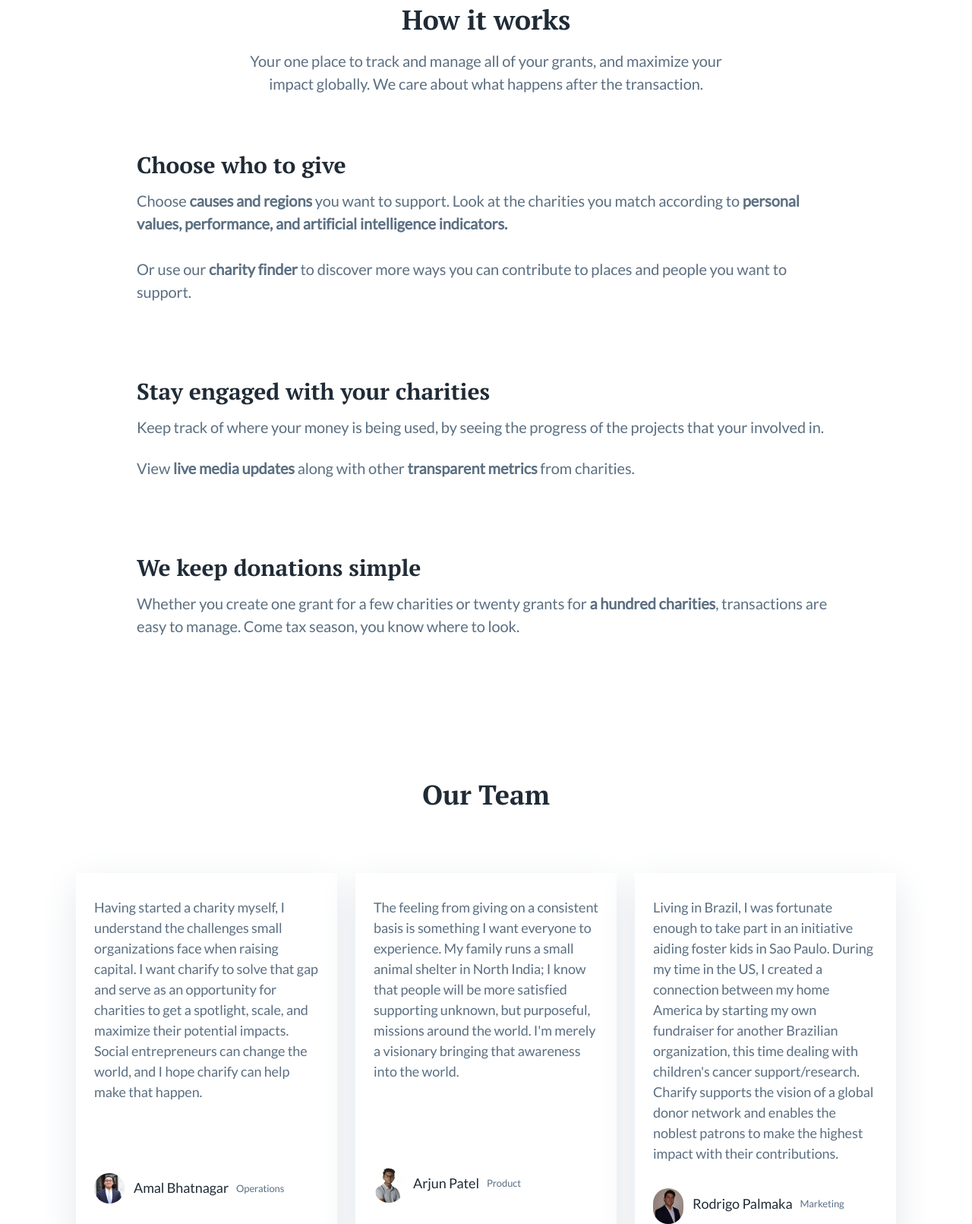
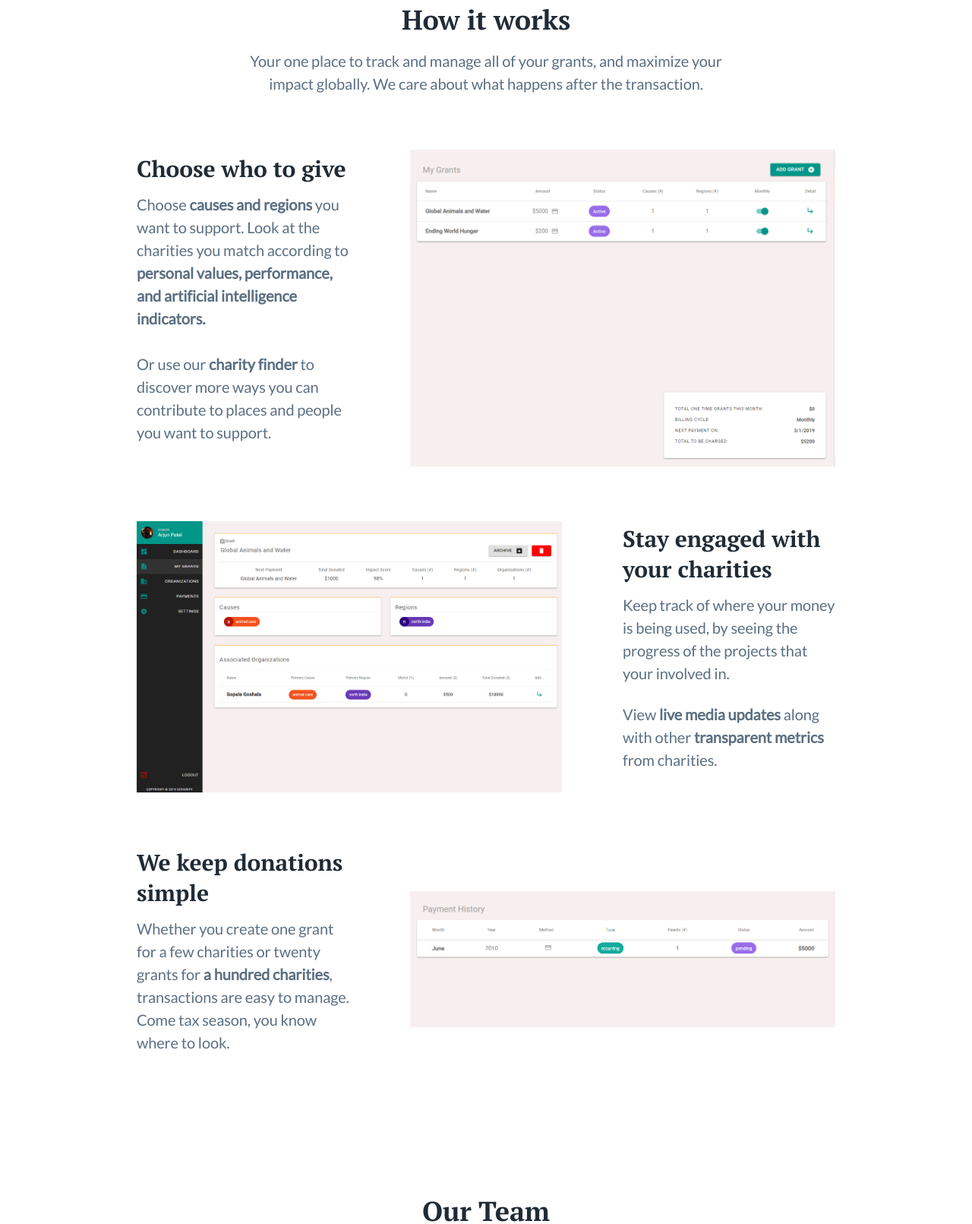
Before and after one commit to talksik/ucharify_landing, a website: page index.html in a window 1280 px wide. Shown: the part 2000-3611 px from the top of the page at 76% size. Drawn offline with nearby package versions, Linux system fonts and the light colour scheme.

Commit message:
adding back images for how it works

```diff
--- a/index.html
+++ b/index.html
@@ -304,9 +304,9 @@
                             </div>
 						</div>
                         <div class="feature-extended">
-                            <!-- <div class="feature-extended-image is-revealing">
+                            <div class="feature-extended-image is-revealing">
 															<img src="dist/images/grants_list.png" alt="Feature extended 01">
-                            </div> -->
+                            </div>
                             <div class="feature-extended-body">
                                 <h3 class="mt-0">Choose who to give</h3>
                                 <p>Choose <b>causes and regions</b> you want to support.
@@ -319,20 +319,21 @@
                             </div>
                         </div>
                         <div class="feature-extended">
-                            <!-- <div class="feature-extended-image is-revealing">
+                            <div class="feature-extended-image is-revealing">
 								<img src="dist/images/grant_detail.png" alt="Feature extended 02">
-                            </div> -->
+                            </div>
                             <div class="feature-extended-body">
                                 <h3 class="mt-0">Stay engaged with your charities</h3>
                                 <p>Keep track of where your money is being used, by seeing the progress of the projects
-																	that your involved in.</p>
+									that your involved in.
+								</p>
 								<p>View <b>live media updates</b> along with other <b>transparent metrics</b> from charities.</p>
                             </div>
                         </div>
                         <div class="feature-extended">
-                            <!-- <div class="feature-extended-image is-revealing">
+                            <div class="feature-extended-image is-revealing">
 								<img src="dist/images/payment_history.png" alt="Feature extended 03">
-                            </div> -->
+                            </div>
                             <div class="feature-extended-body">
                                 <h3 class="mt-0">We keep donations simple</h3>
                                 <p>Whether you create one grant for a few charities or twenty grants
```
Also changed, not shown: dist/css/style.css. Lines whose indentation alone changed are shown as unchanged.
